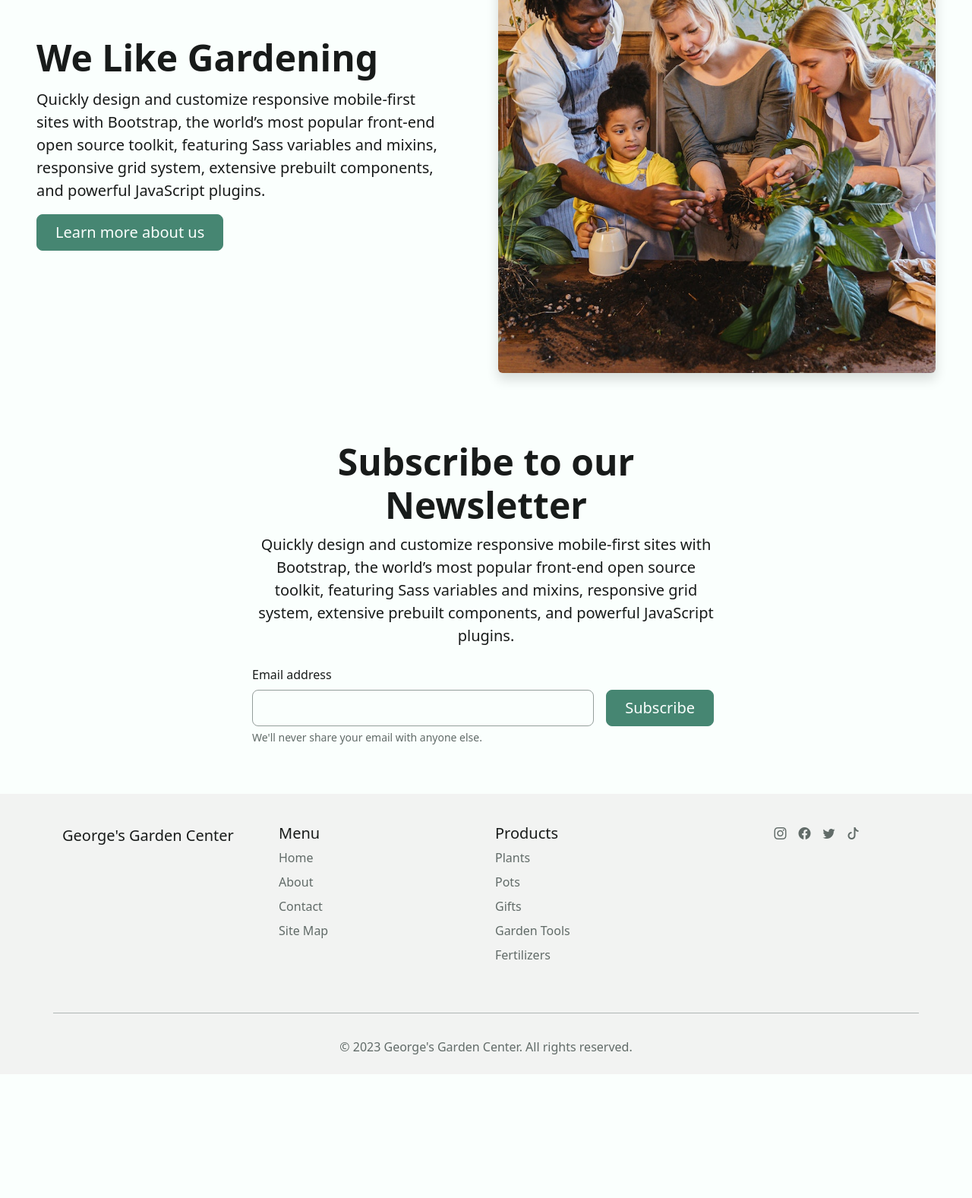
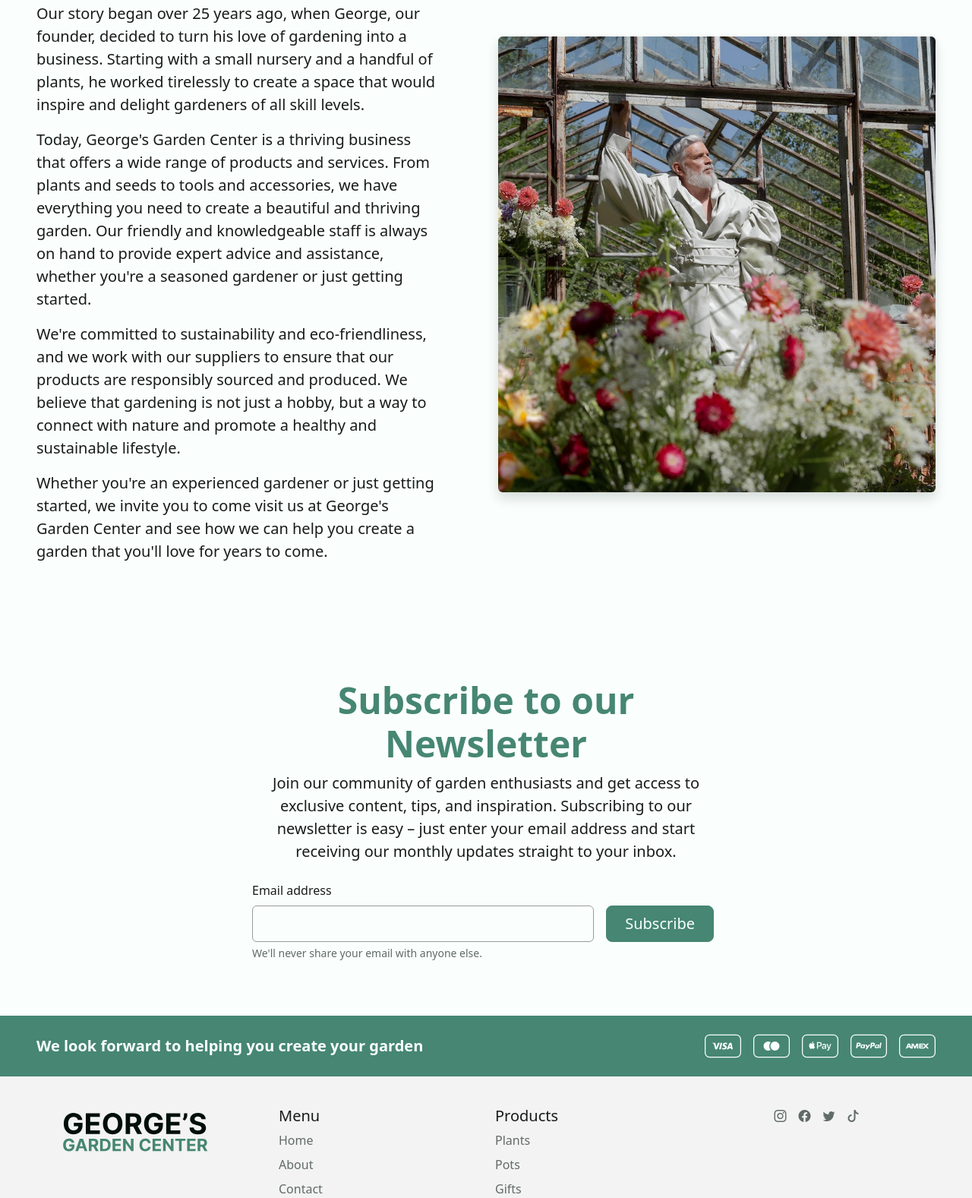
Before and after one commit to 00Wyatt/georges-garden-center, a website: page about.html in a window 1280 px wide. Shown: the part 1223-2800 px from the top of the page at 76% size. Before the commit the page ends 2637 px from the top, so only its background shows below. Drawn offline with nearby package versions, Linux system fonts and the light colour scheme.

Commit message:
Create About page

```diff
--- a/about.html
+++ b/about.html
@@ -13,8 +13,9 @@
 
   <!-- Navbar -->
   <nav class="navbar navbar-expand-lg bg-body-tertiary">
-    <div class="container-fluid mx-sm-2 mx-lg-7 mx-xxl-10 my-1 my-sm-2">
-      <a class="navbar-brand me-lg-4" href="./index.html">George's Garden Center</a>
+    <div class="container-fluid mx-md-5 mx-xl-7 my-1 my-sm-2 px-md-0">
+      <a class="navbar-brand me-lg-4 p-0" href="./index.html"><img src="./assets/svgs/logo.svg" height="40"
+          alt="Logo"></a>
       <button class="navbar-toggler" type="button" data-bs-toggle="collapse" data-bs-target="#navbarSupportedContent"
         aria-controls="navbarSupportedContent" aria-expanded="false" aria-label="Toggle navigation">
         <span class="navbar-toggler-icon"></span>
@@ -55,13 +56,13 @@
     </div>
   </nav>
 
-  <!-- Header One -->
+  <!-- Header -->
   <div class="px-4 py-3 my-5 text-center">
-    <h1 class="display-5 fw-bold">About George's Garden Center</h1>
+    <h1 class="display-5 fw-bold text-primary">About George's Garden Center</h1>
     <div class="col-lg-6 mx-auto">
-      <p class="lead mb-4">Quickly design and customize responsive mobile-first sites with Bootstrap, the world’s most
-        popular front-end open source toolkit, featuring Sass variables and mixins, responsive grid system, extensive
-        prebuilt components, and powerful JavaScript plugins.</p>
+      <p class="lead mb-4">Our mission is to provide garden enthusiasts of all levels with everything they need to
+        create and maintain beautiful outdoor spaces. From plants and tools to fertilizers and pots, we offer a wide
+        selection of high-quality products to meet your gardening needs.</p>
     </div>
   </div>
 
@@ -76,37 +77,43 @@
   </div>
 
   <!-- About Section -->
-  <div class="container-fluid px-md-5 px-xl-7 py-2 cs-home-about">
+  <div class="container-fluid px-md-5 px-xl-7 py-8 cs-about">
     <div class="row flex-lg-row-reverse align-items-center g-5 py-5">
       <div class="col-lg-6">
-        <div class="cs-about-image rounded shadow"></div>
+        <div class="cs-about-image cs-about-image-page rounded shadow"></div>
       </div>
       <div class="col-lg-6 pe-xl-8">
-        <h1 class="display-5 fw-bold lh-1 mb-3">We Like Gardening</h1>
-        <p class="lead">Quickly design and customize responsive mobile-first sites with Bootstrap, the world’s most
-          popular front-end open source toolkit, featuring Sass variables and mixins, responsive grid system, extensive
-          prebuilt components, and powerful JavaScript plugins.</p>
-        <div class="d-flex justify-content-center justify-content-md-start">
-          <button type="button" class="btn btn-primary btn-lg px-4 me-md-2">Learn more about us</button>
-        </div>
+        <h1 class="display-5 fw-bold text-primary lh-1 mb-3">We love gardening</h1>
+        <p class="fs-5">Our story began over 25 years ago, when George, our founder, decided to turn his love of
+          gardening into a business. Starting with a small nursery and a handful of plants, he worked tirelessly to
+          create a space that would inspire and delight gardeners of all skill levels.</p>
+        <p class="fs-5">Today, George's Garden Center is a thriving business that offers a wide range of products and
+          services. From plants and seeds to tools and accessories, we have everything you need to create a beautiful
+          and thriving garden. Our friendly and knowledgeable staff is always on hand to provide expert advice and
+          assistance, whether you're a seasoned gardener or just getting started.</p>
+        <p class="fs-5">We're committed to sustainability and eco-friendliness, and we work with our suppliers to ensure
+          that our products are responsibly sourced and produced. We believe that gardening is not just a hobby, but a
+          way to connect with nature and promote a healthy and sustainable lifestyle.</p>
+        <p class="fs-5">Whether you're an experienced gardener or just getting started, we invite you to come visit us
+          at George's Garden Center and see how we can help you create a garden that you'll love for years to come.</p>
       </div>
     </div>
   </div>
 
-  <div class="px-4 py-3 my-5">
+  <!-- Subscribe Section -->
+  <div class="px-4 py-3 mt-2 mt-sm-5 mb-6">
     <div class="col-lg-6 mx-auto text-center">
-      <h1 class="display-5 fw-bold">Subscribe to our Newsletter</h1>
-      <p class="lead mb-4">Quickly design and customize responsive mobile-first sites with Bootstrap, the world’s most
-        popular front-end open source toolkit, featuring Sass variables and mixins, responsive grid system, extensive
-        prebuilt components, and powerful JavaScript plugins.</p>
+      <h1 class="display-5 fw-bold text-primary">Subscribe to our Newsletter</h1>
+      <p class="lead mb-4">Join our community of garden enthusiasts and get access to exclusive content, tips, and
+        inspiration. Subscribing to our newsletter is easy – just enter your email address and start receiving our
+        monthly updates straight to your inbox.</p>
     </div>
     <div class="col-lg-6 mx-auto">
       <form class="d-flex justify-content-center justify-content-md-between align-items-center">
         <div class="mb-3 w-100">
           <label for="exampleInputEmail1" class="form-label">Email address</label>
           <div class="d-flex gap-3">
-            <input type="email" class="form-control form-control-lg" id="exampleInputEmail1"
-              aria-describedby="emailHelp">
+            <input type="email" class="form-control" id="exampleInputEmail1" aria-describedby="emailHelp">
             <button type="button" class="btn btn-primary btn-lg px-4 me-md-2">Subscribe</button>
           </div>
           <div id="emailHelp" class="form-text">We'll never share your email with anyone else.</div>
@@ -115,13 +122,28 @@
     </div>
   </div>
 
+  <!-- Payments Banner -->
+  <div class="bg-primary">
+    <div
+      class="container-fluid px-md-5 px-xl-7 py-3 d-flex flex-column flex-lg-row gap-2 justify-content-between align-items-center">
+      <p class="fs-5 fw-semibold text-white text-center mb-0">We look forward to helping you create your garden</p>
+      <div class="d-flex gap-1 gap-sm-3">
+        <img class="payment-icons" width="48px" src="./assets/svgs/visa-outline.svg" alt="">
+        <img class="payment-icons" width="48px" src="./assets/svgs/mastercard-outline.svg" alt="">
+        <img class="payment-icons" width="48px" src="./assets/svgs/applepay-outline.svg" alt="">
+        <img class="payment-icons" width="48px" src="./assets/svgs/paypal-outline.svg" alt="">
+        <img class="payment-icons" width="48px" src="./assets/svgs/amex-outline.svg" alt="">
+      </div>
+    </div>
+  </div>
+
   <!-- Footer -->
   <div class="cs-footer">
     <div class="container">
-      <footer class="row row-cols-1 row-cols-sm-2 row-cols-md-4 py-6 my-5 border-bottom">
+      <footer class="row row-cols-1 row-cols-sm-2 row-cols-md-4 py-6 mb-5 border-bottom">
         <div class="col mb-3">
           <a href="./index.html" class="d-flex align-items-center mb-3 link-dark text-decoration-none fs-5">
-            George's Garden Center
+            <img src="./assets/svgs/logo-alt.svg" height="64" alt="Logo">
           </a>
         </div>
         <div class="col mb-3">
--- a/scss/main.scss
+++ b/scss/main.scss
@@ -90,13 +90,20 @@
   }
 }
 
-// Homepage about section
-.cs-home-about {
+// About sections
+.cs-about {
   .cs-about-image {
-    background-image: url('../assets/images/gardening-1.jpg');
     background-size: cover;
     background-position: center;
     height: 360px;
+
+    &-section {
+      background-image: url('../assets/images/gardening-1.jpg');
+    }
+
+    &-page {
+      background-image: url('../assets/images/gardening-3.jpg');
+    }
   }
   @media all and (min-width: 668px) {
     .cs-about-image {
```
Also changed, not shown: index.html (+9 -9 lines), assets/images/gardening-3.jpg (added), dist/main.css, 1 other file.
